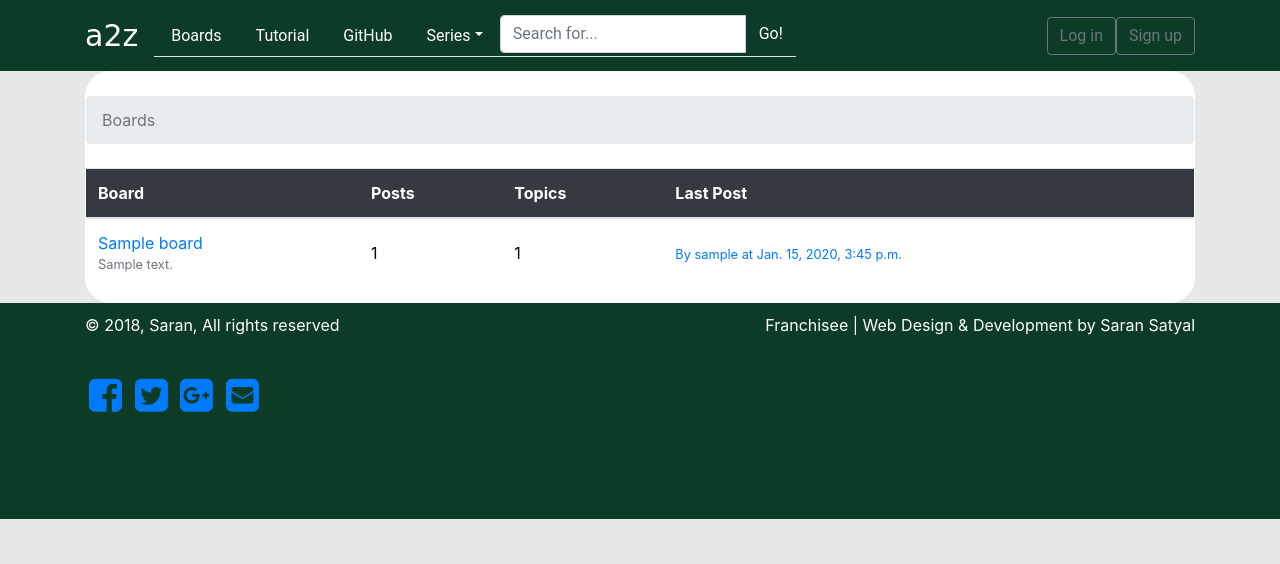
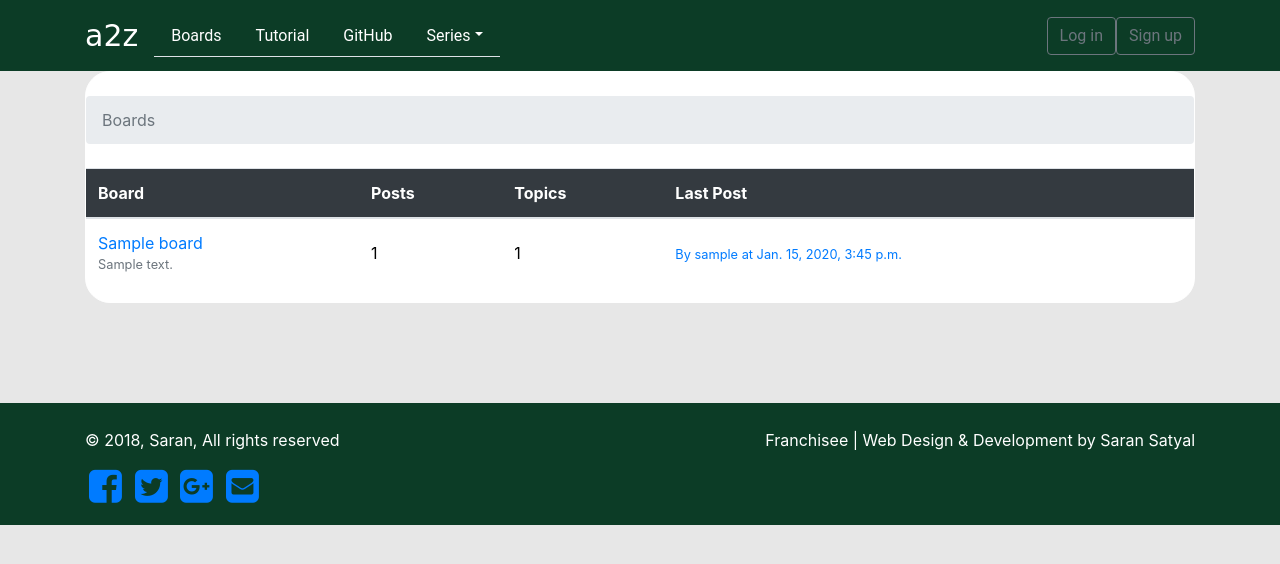
Before and after one commit to saransatyal/a2zboards, a Django app: page / in a window 1280 px wide. Shown: the top 564 px of the page. Run offline with Django 3.2, Linux system fonts and the light colour scheme; tables that the repository leaves empty hold one stand-in row (values such as "Sample post"); some libraries are stand-ins or nearby versions; some web fonts are replaced.

Commit message:
footer adjusted

```diff
--- a/static/css/app.css
+++ b/static/css/app.css
@@ -27,11 +27,15 @@ body{
     background-color: #0C3C26;
     min-height: 30px;
     width: 100%;
+      padding: 15px 0;
+        position: relative;
 
 }
 .push {
-    height: 100px; /* .push must be the same height as .footer */
+  height: 100px;
 }
+
+
 .copyright {
     color: #fff;
     line-height: 30px;
--- a/templates/base.html
+++ b/templates/base.html
@@ -43,15 +43,6 @@
     </div>
   </li>
 
-  <li class="nav-item">
-
-        <div class="input-group">
-          <input type="text" class="form-control" placeholder="Search for...">
-          <span class="input-group-btn">
-            <button class="btn" style="background:#0C3C26; ; color:white" type="button">Go!</button>
-          </span>
-      </div>
-  </li>
   </ul>
 
 
@@ -91,8 +82,10 @@
     {% block content %}
     {% endblock %}
   </div>
+</div>
 
-</div>
+<div class="push"></div>
+
 
 <div class="footer-bottom">
 <div class="container">
@@ -104,7 +97,6 @@
       <div class="copyright">
 
         © 2018, Saran, All rights reserved
-
       </div>
 
     </div>
@@ -120,7 +112,7 @@
     </div>
 
   </div>
-  <br>
+
   <div  >
               <a href=" "><i id="social-fb" class="fa fa-facebook-square fa-3x social"></i></a>
               <a href=" "><i id="social-tw" class="fa fa-twitter-square fa-3x social"></i></a>
@@ -129,7 +121,6 @@
 
   </div>
 </div>
-<div class="push"></div>
 </div>
 {% endblock body %}
     <script src="{% static 'js/jquery-3.2.1.min.js' %}"></script>
```
